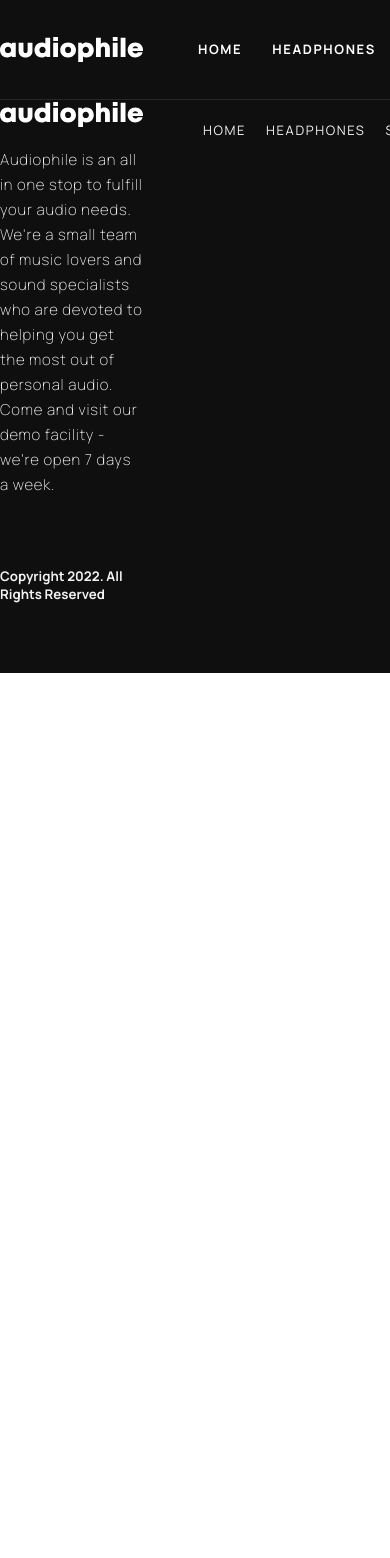
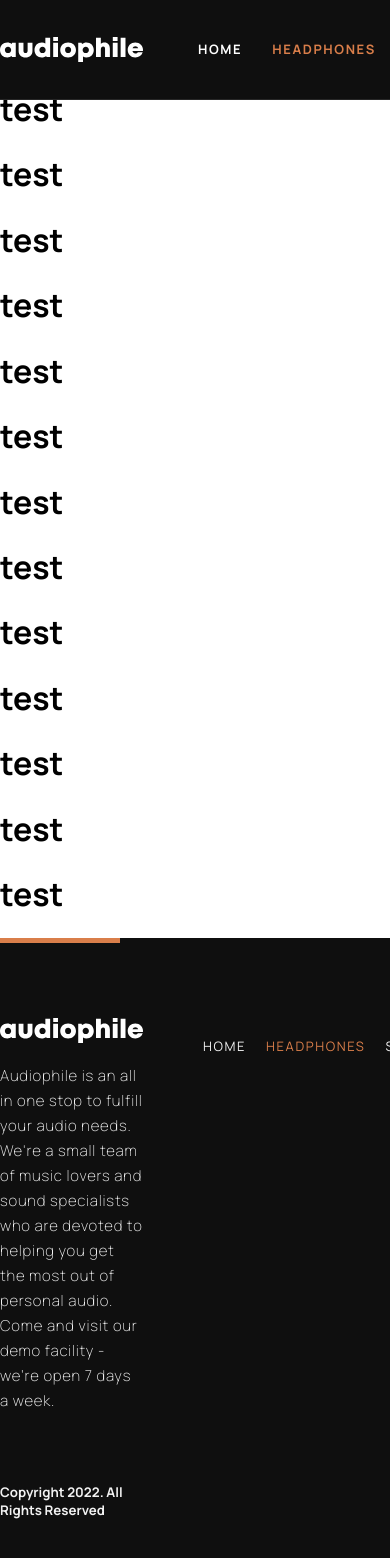
Before and after one commit to GrahamKirwan/audiophile, a Next.js app: page /headphones in a window 390 px wide. Shown: the top 1558 px of the page. Before the commit the page ends 844 px from the top, so only its background shows below. Built offline with nearby package versions, Linux system fonts and the light colour scheme.

Commit message:
responsive nav

```diff
--- a/components/layout/Footer.js
+++ b/components/layout/Footer.js
@@ -1,33 +1,57 @@
-import React from 'react'
+import React from "react";
+import Link from "next/link";
+import { useRouter } from 'next/router'
 
-import styles from '../layout/Footer.module.scss'
+import styles from "../layout/Footer.module.scss";
 
 export default function Footer() {
+
+    const router = useRouter();
+
   return (
     <footer className={styles.footer}>
       <div className={styles.container}>
         <div className={styles.container_left}>
           <div className={styles.container_left_line}></div>
-                <img src="/images/shared/audiophile-logo.svg" alt='logo'></img>
-                <p>Audiophile is an all in one stop to fulfill your audio needs. We're a small team of music lovers and sound specialists who are devoted to helping you get the most out of personal audio. Come and visit our demo facility - we’re open 7 days a week.</p>
+          <img src="/images/shared/audiophile-logo.svg" alt="logo"></img>
+          <p>
+            Audiophile is an all in one stop to fulfill your audio needs. We're
+            a small team of music lovers and sound specialists who are devoted
+            to helping you get the most out of personal audio. Come and visit
+            our demo facility - we’re open 7 days a week.
+          </p>
           <h5>Copyright 2022. All Rights Reserved</h5>
         </div>
         <div className={styles.container_right}>
           <nav>
-                    <ul>
-                        <li><a href='#'>Home</a></li>
-                        <li><a href='#'>Headphones</a></li>
-                        <li><a href='#'>Speakers</a></li>
-                        <li><a href='#'>Earphones</a></li>
+          <ul className={styles.menu}>
+          <li style={router.route == '/' ? {color: 'var(--color-pry-100)'} : {}}>
+            <Link href="/" className={styles.selected}>Home</Link>
+          </li>
+          <li style={router.route == '/headphones' ? {color: 'var(--color-pry-100)'} : {}}>
+            <Link href="/headphones">Headphones</Link>
+          </li>
+          <li style={router.route == '/speakers' ? {color: 'var(--color-pry-100)'} : {}}>
+            <Link href="/speakers">Speakers</Link>
+          </li>
+          <li style={router.route == '/earphones' ? {color: 'var(--color-pry-100)'} : {}}>
+            <Link href="/earphones">Earphones</Link>
+          </li>
         </ul>
           </nav>
           <div className={styles.container_right_socials}>
-                    <a href='#'><img src="/images/shared/desktop/icon-facebook.svg"></img></a>
-                    <a href='#'><img src="/images/shared/desktop/icon-instagram.svg"></img></a>
-                    <a href='#'><img src="/images/shared/desktop/icon-twitter.svg"></img></a>
+            <a href="#">
+              <img src="/images/shared/desktop/icon-facebook.svg"></img>
+            </a>
+            <a href="#">
+              <img src="/images/shared/desktop/icon-instagram.svg"></img>
+            </a>
+            <a href="#">
+              <img src="/images/shared/desktop/icon-twitter.svg"></img>
+            </a>
           </div>
         </div>
       </div>
     </footer>
-  )
+  );
 }
--- a/components/layout/MainNav.js
+++ b/components/layout/MainNav.js
@@ -1,24 +1,29 @@
 import React from "react";
+import Link from "next/link";
+import { useRouter } from 'next/router'
 
 import styles from "../layout/MainNav.module.scss";
 
 export default function MainNav() {
+
+    const router = useRouter();
+
   return (
     <nav className={styles.nav}>
       <div className={styles.container}>
-        <img src="/images/shared/audiophile-logo.svg"></img>
+      <img src="/images/shared/audiophile-logo.svg" />
         <ul className={styles.menu}>
-          <li>
-            <a href="#">Home</a>
+          <li style={router.route == '/' ? {color: 'var(--color-pry-100)'} : {}}>
+            <Link href="/" className={styles.selected}>Home</Link>
           </li>
-          <li>
-            <a href="#">Headphones</a>
+          <li style={router.route == '/headphones' ? {color: 'var(--color-pry-100)'} : {}}>
+            <Link href="/headphones">Headphones</Link>
           </li>
-          <li>
-            <a href="#">Speakers</a>
+          <li style={router.route == '/speakers' ? {color: 'var(--color-pry-100)'} : {}}>
+            <Link href="/speakers">Speakers</Link>
           </li>
-          <li>
-            <a href="#">Earphones</a>
+          <li style={router.route == '/earphones' ? {color: 'var(--color-pry-100)'} : {}}>
+            <Link href="/earphones">Earphones</Link>
           </li>
         </ul>
         <div>
--- a/components/layout/MainNav.module.scss
+++ b/components/layout/MainNav.module.scss
@@ -25,6 +25,7 @@
 
   li {
     margin: 0 15px;
+
     a {
       font-size: 0.8125rem;
       line-height: 1.5625rem;
--- a/pages/headphones/index.js
+++ b/pages/headphones/index.js
@@ -2,6 +2,21 @@ import React from 'react'
 
 export default function HeadphonesPage() {
   return (
-    <div>Headphones page</div>
+    <div>
+        <h1>test</h1>
+        <h1>test</h1>
+        <h1>test</h1>
+        <h1>test</h1>
+        <h1>test</h1>
+        <h1>test</h1>
+        <h1>test</h1>
+        <h1>test</h1>
+        <h1>test</h1>
+        <h1>test</h1>
+        <h1>test</h1>
+        <h1>test</h1>
+        <h1>test</h1>
+        <h1>test</h1>
+    </div>
   )
 }
```
Also changed, not shown: pages/earphones/index.js (added, +20 -0 lines), pages/speakers/index.js (added, +25 -0 lines). Lines whose indentation alone changed are shown as unchanged.
